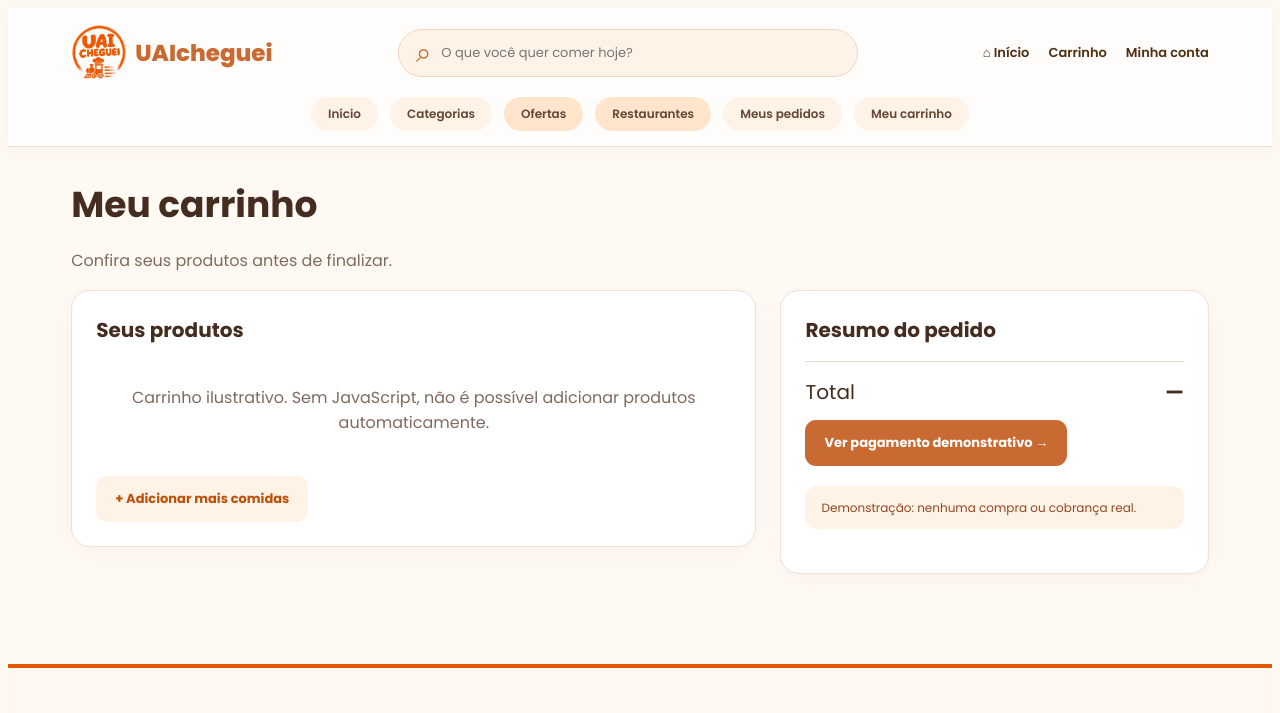
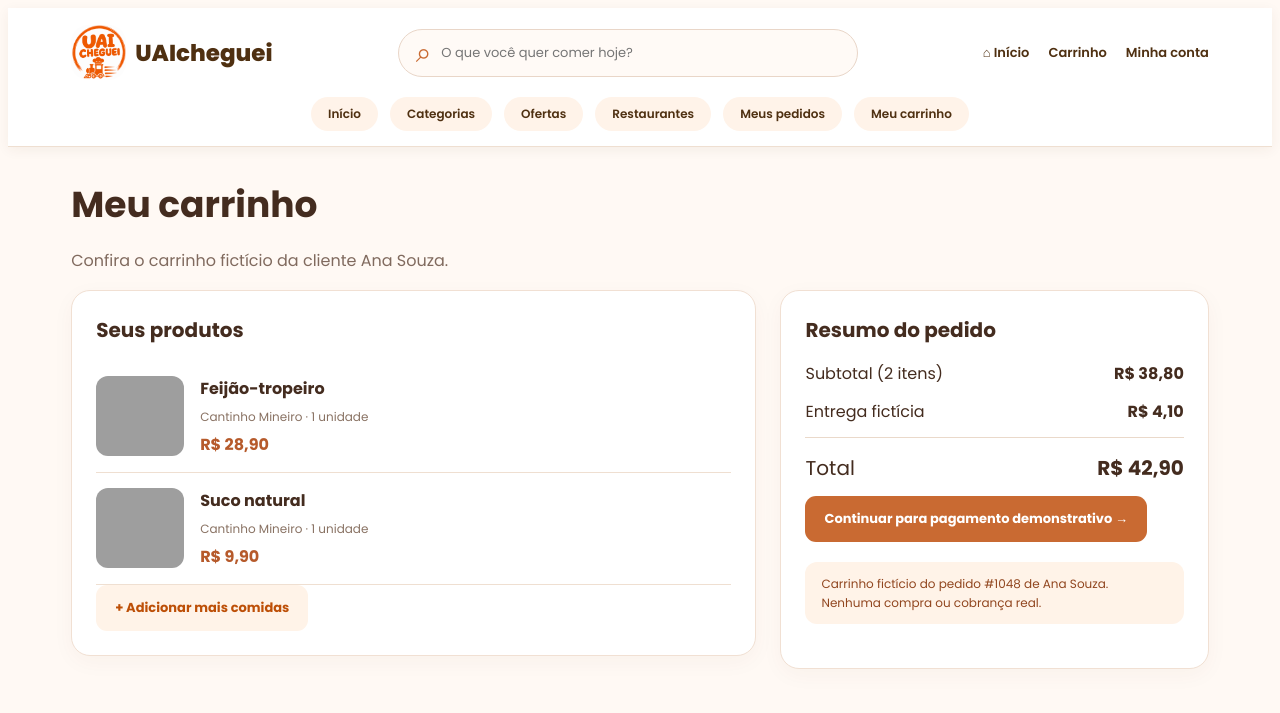
Before and after one commit to ryanestudante/UAIcheguei, a plain HTML site: page carrinho.html in a window 1280 px wide. Shown: the top 713 px of the page. Drawn offline with Linux system fonts and the light colour scheme; grey boxes are pictures that could not be loaded.

Commit message:
Adiciona carrinho pagamento e acompanhamento ficticios coerentes com pedido 1048

```diff
--- a/carrinho.html
+++ b/carrinho.html
@@ -11,7 +11,7 @@
         <link rel="stylesheet" href="fluxo-uai.css">
         <link rel="stylesheet" href="tema-escuro.css">
     <link rel="stylesheet" href="logo-global.css">
-</head>
+<link rel="stylesheet" href="dados-demo.css"><link rel="stylesheet" href="header-cores.css"></head>
     <body>
         <header class="cliente-cabecalho">
             <div class="cliente-topo">
@@ -34,34 +34,34 @@
             </div>
             <nav class="cliente-menu" aria-label="Categorias">
                 <a href="cliente.html">Início</a>
-                <a href="cliente.html#categorias">Categorias</a>
+                <a href="categorias.html">Categorias</a>
                 <a href="ofertas.html">Ofertas</a>
                 <a href="restaurantes.html">Restaurantes</a>
-                <a href="cliente.html#minha-conta">Meus pedidos</a>
+                <a href="meus-pedidos.html">Meus pedidos</a>
                 <a href="carrinho.html">Meu carrinho</a>
             </nav>
         </header>
         <main class="uai-app">
             <h1>Meu carrinho</h1>
-            <p>Confira seus produtos antes de finalizar.</p>
+            <p>Confira o carrinho fictício da cliente Ana Souza.</p>
             <div class="uai-grade">
                 <section class="uai-card">
                     <h2>Seus produtos</h2>
                     <div id="itens-carrinho">
-                        <p class="uai-vazio">Carrinho ilustrativo. Sem JavaScript, não é possível adicionar produtos automaticamente.</p>
+                        <div class="demo-carrinho-item"><img src="https://images.unsplash.com/photo-1547592180-85f173990554?w=180&auto=format&fit=crop" alt="Prato de comida" loading="lazy"><div><strong>Feijão-tropeiro</strong><p>Cantinho Mineiro · 1 unidade</p><span>R$ 28,90</span></div></div><div class="demo-carrinho-item"><img src="https://images.unsplash.com/photo-1600271886742-f049cd451bba?w=180&auto=format&fit=crop" alt="Suco natural" loading="lazy"><div><strong>Suco natural</strong><p>Cantinho Mineiro · 1 unidade</p><span>R$ 9,90</span></div></div>
                     </div>
                     <a class="uai-botao secundario" href="ofertas.html">+ Adicionar mais comidas</a>
                 </section>
                 <aside class="uai-card">
                     <h2>Resumo do pedido</h2>
                     <div id="resumo-carrinho">
-                        <div class="uai-linha total">
+                        <div class="uai-linha"><span>Subtotal (2 itens)</span><strong>R$ 38,80</strong></div><div class="uai-linha"><span>Entrega fictícia</span><strong>R$ 4,10</strong></div><div class="uai-linha total">
                             <span>Total</span>
-                            <strong>—</strong>
+                            <strong>R$ 42,90</strong>
                         </div>
                     </div>
-                    <a class="uai-botao" id="ir-pagamento" href="pagamento.html">Ver pagamento demonstrativo →</a>
-                    <p class="uai-nota">Demonstração: nenhuma compra ou cobrança real.</p>
+                    <a class="uai-botao" id="ir-pagamento" href="pagamento.html">Continuar para pagamento demonstrativo →</a>
+                    <p class="uai-nota">Carrinho fictício do pedido #1048 de Ana Souza. Nenhuma compra ou cobrança real.</p>
                 </aside>
             </div>
         </main>
--- a/dados-demo.css
+++ b/dados-demo.css
@@ -1 +1,3 @@
 .demo-tabela{width:100%;border-collapse:collapse;font-size:13px;min-width:560px}.adm-box{overflow-x:auto}.demo-tabela th,.demo-tabela td{text-align:left;padding:13px;border-bottom:1px solid #f0dfd2}.demo-tabela th{color:#a75223;background:#fff6ef}.demo-metricas{display:grid;grid-template-columns:repeat(2,1fr);gap:14px}.demo-metricas>div{padding:15px;background:#fff5ec;border-radius:12px}.demo-metricas small,.demo-metricas strong{display:block}.demo-metricas strong{font-size:22px;color:#b85c26}.demo-entrega{padding:15px;margin:12px 0;border:1px solid #f0d8c7;border-radius:12px;background:#fffaf6}.demo-entrega p{margin:8px 0;font-size:13px}.demo-entrega span{color:#b65a2b;font-size:12px}.demo-pedido{padding:18px;border-bottom:1px solid #efddcf}.demo-pedido:last-child{border-bottom:0}.demo-pedido>div{display:flex;justify-content:space-between;gap:12px;flex-wrap:wrap}.demo-pedido span{color:#c45f24;font-weight:700}.demo-pedido p{margin:10px 0}.demo-pedido small{color:#927a6c}@media(max-width:600px){.demo-metricas{grid-template-columns:1fr}}
+
+.demo-carrinho-item{display:flex;align-items:center;gap:16px;padding:15px 0;border-bottom:1px solid #efdfd1}.demo-carrinho-item img{width:88px;height:80px;object-fit:cover;border-radius:12px}.demo-carrinho-item p{font-size:12px;color:#897263;margin:6px 0}.demo-carrinho-item span{font-weight:700;color:#b65a2b}.demo-resumo-cliente{display:flex;gap:8px;flex-direction:column;background:#fff3e8;border-radius:12px;padding:16px;margin-bottom:12px}.demo-resumo-cliente span{font-size:13px;color:#896f5d}.demo-acoes{display:flex;flex-wrap:wrap;gap:12px;margin-top:12px}.demo-acoes a{font-size:12px;color:#c45f24;font-weight:700;text-decoration:none}
```
Also changed, not shown: meus-pedidos.html (+4 -4 lines), pagamento.html (+6 -6 lines), pedido-confirmado.html (+4 -4 lines).
